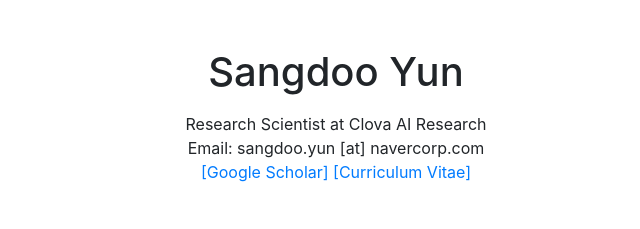
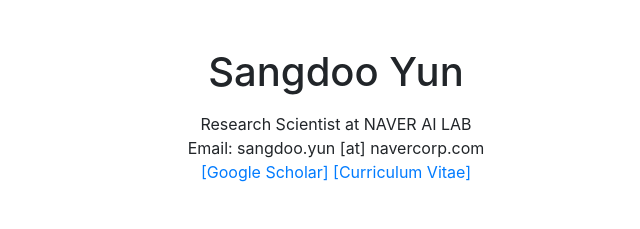
Before and after one commit to sangdooyun/sangdooyun.github.io, a plain HTML site: page index.html in a window 1280 px wide. Shown: the top 229 px of the page, 304-944 px from the left. Drawn offline with nearby package versions, Linux system fonts and the light colour scheme.

Commit message:
Update index.html

```diff
--- a/index.html
+++ b/index.html
@@ -33,7 +33,7 @@
 
                 <div class="mx-auto text-center">
                     <ul class="list-unstyled">
-                        <li>Research Scientist at Clova AI Research</li>
+                        <li>Research Scientist at NAVER AI LAB</li>
                         <li>Email: sangdoo.yun [at] navercorp.com</li>
                         <li><a href="https://scholar.google.co.kr/citations?user=o0qtjzYAAAAJ&hl=en">[Google Scholar]</a> <a href="docs/CV_sangdoo.pdf">[Curriculum Vitae]</a></li>
                     </ul>
```
